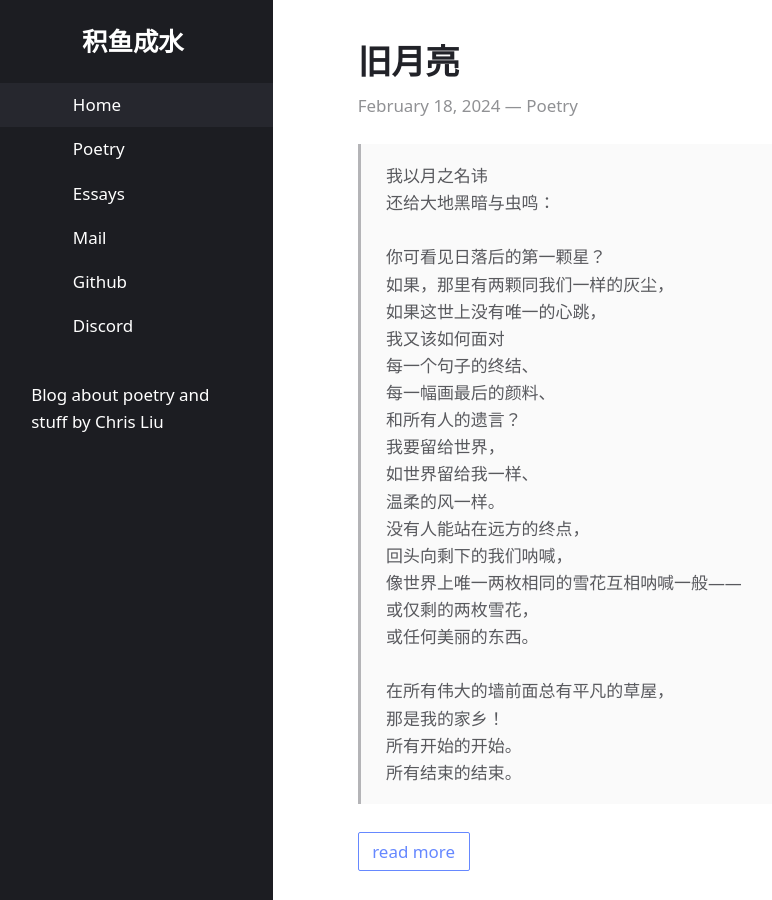
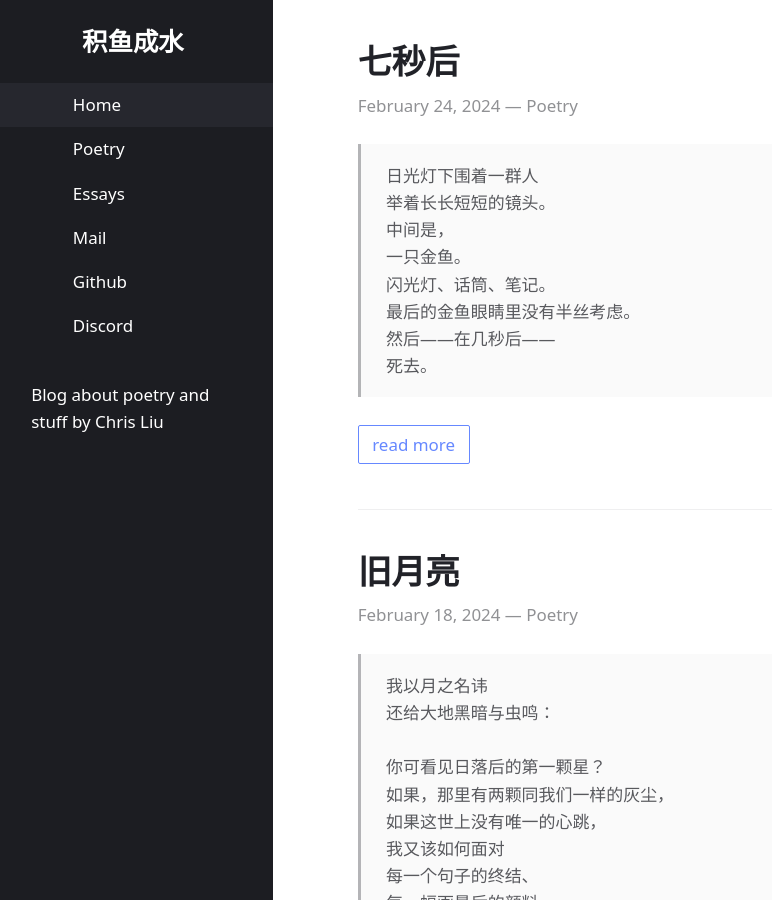
Before and after one commit to chris-zy-liu/chris-zy-liu.github.io, a Jekyll site: the page built from index.html, in a window 1280 px wide and 900 px high. Shown: the whole window, without its empty margins (7-779 px from the left). Built offline with Jekyll 4.4.1, drawn with Linux system fonts in a browser that asks for light colours.

Commit message:
script update

```diff
--- /dev/null
+++ b/_posts/2024-02-24-seven-seconds.md
@@ -0,0 +1,6 @@
+---
+title: 七秒后
+layout: post
+categories: Poetry
+---
+>日光灯下围着一群人<br>举着长长短短的镜头。<br>中间是，<br>一只金鱼。<br>闪光灯、话筒、笔记。<br>最后的金鱼眼睛里没有半丝考虑。<br>然后——在几秒后——<br>死去。
```
Also changed, not shown: _posts/.obsidian/workspace.json (+6 -6 lines).
